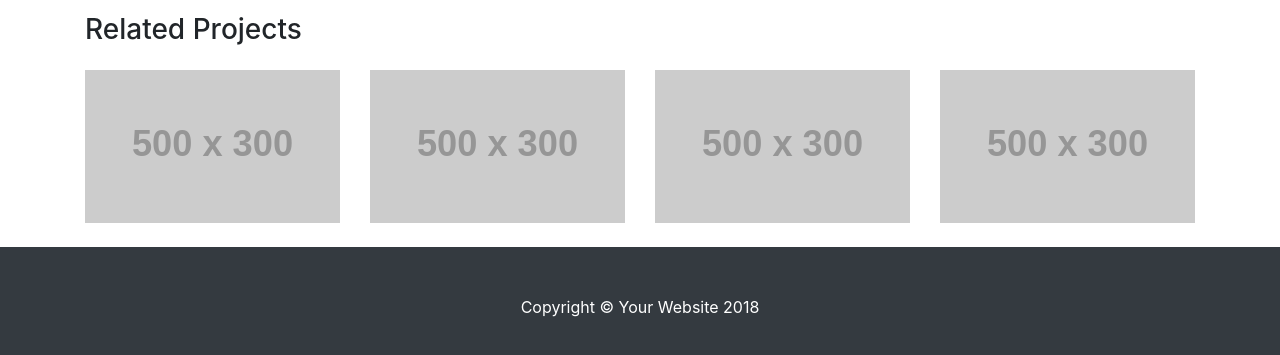
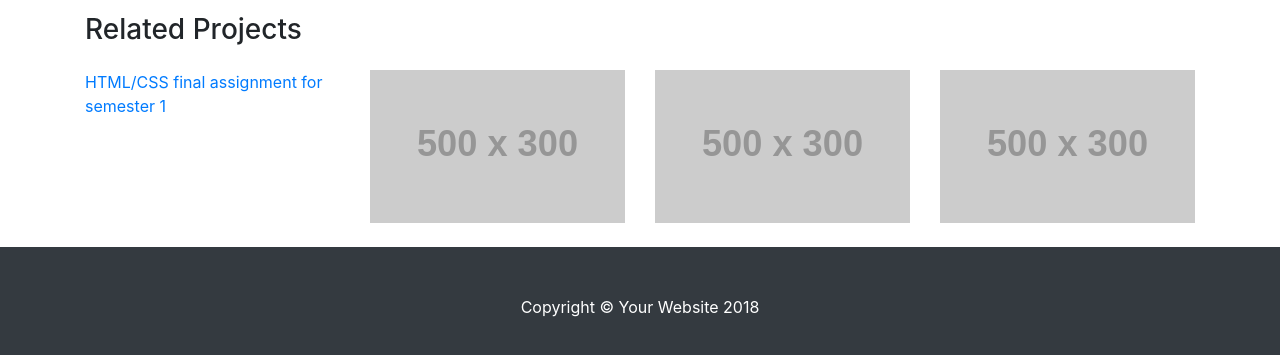
Before and after one commit to HHeyz/HHeyz.github.io, a website: page index.html in a window 1280 px wide. Shown: the part 711-1066 px from the top of the page. Drawn offline with Linux system fonts and the light colour scheme; placeholder pictures from the web are drawn by us.

Commit message:
Update index.html

```diff
--- a/index.html
+++ b/index.html
@@ -86,8 +86,8 @@
       <div class="row">
 
         <div class="col-md-3 col-sm-6 mb-4">
-          <a href="#">
-            <img class="img-fluid" src="http://placehold.it/500x300" alt="">
+          <a href="HTML Last/index.html">
+            <p>HTML/CSS final assignment for semester 1</p>
           </a>
         </div>
 
```
